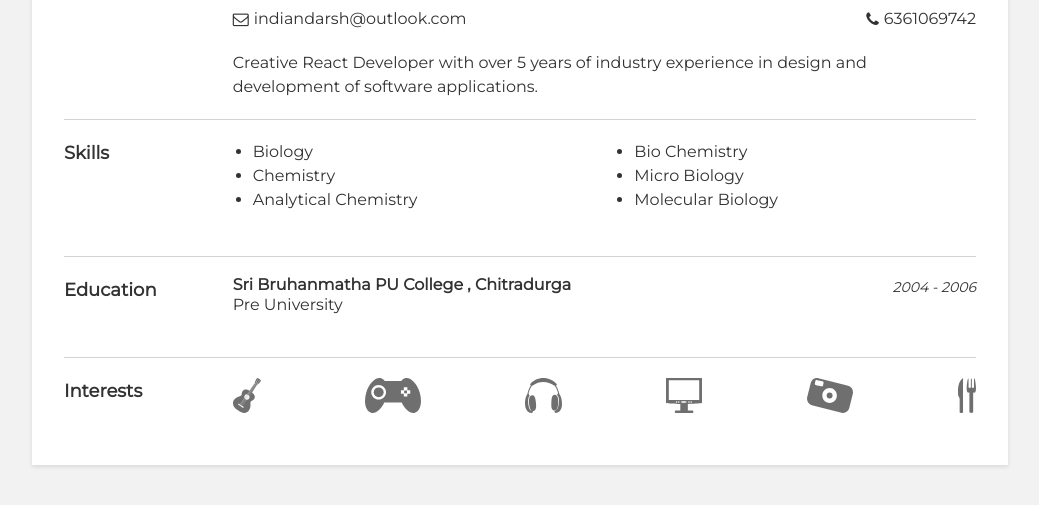
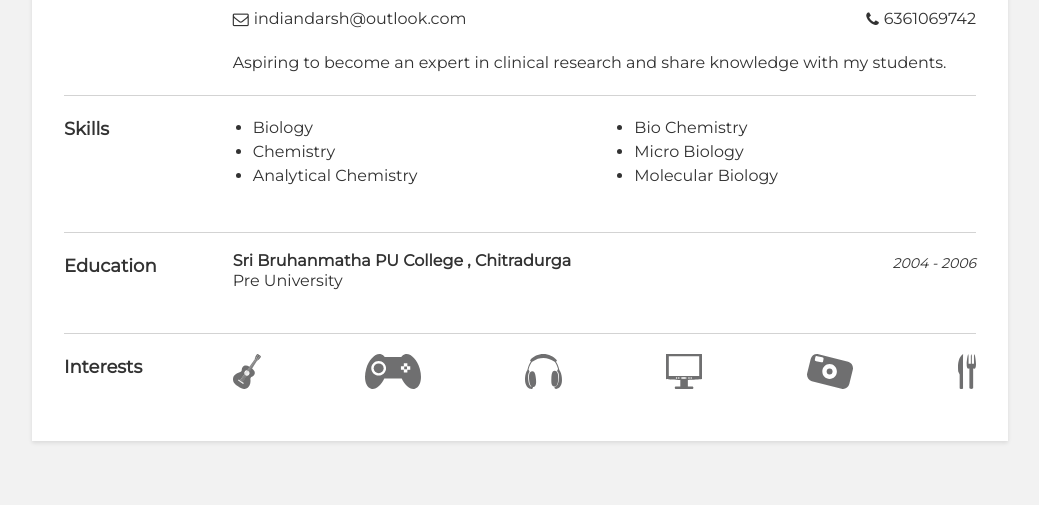
Before and after one commit to airanimithun/darshanresume, a plain HTML site: page index.html in a window 1280 px wide. Shown: the part 179-684 px from the top of the page, without its empty margins (120-1159 px from the left). Drawn offline with nearby package versions, Linux system fonts and the light colour scheme.

Commit message:
'Changes'

```diff
--- a/index.html
+++ b/index.html
@@ -49,8 +49,7 @@
             </div>
           </div>
           <p>
-            Creative React Developer with over 5 years of industry experience in
-            design and development of software applications.
+            Aspiring to become an expert in clinical research and share knowledge with my students.
           </p>
         </div>
         <!-- Images end -->
```
